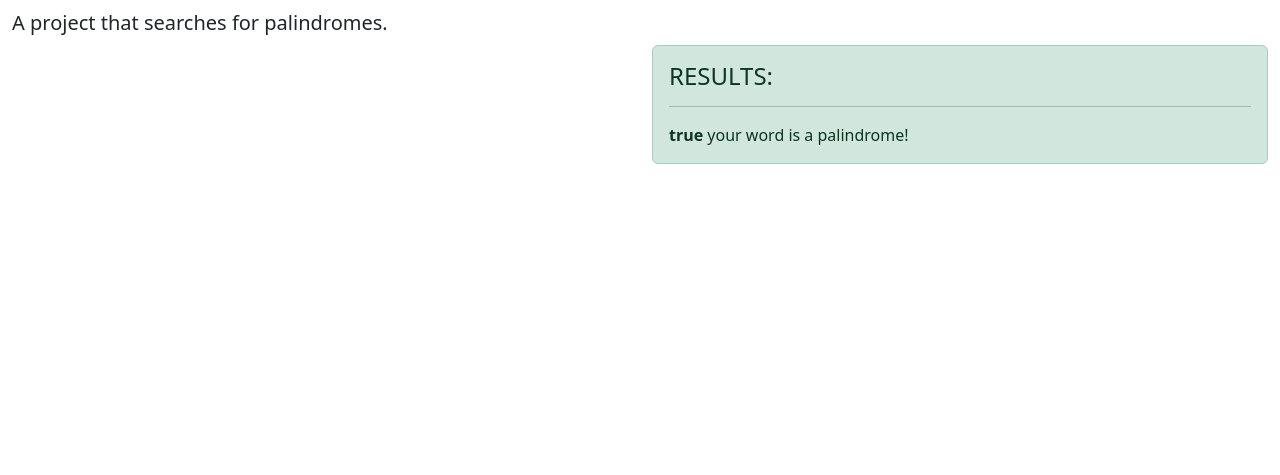
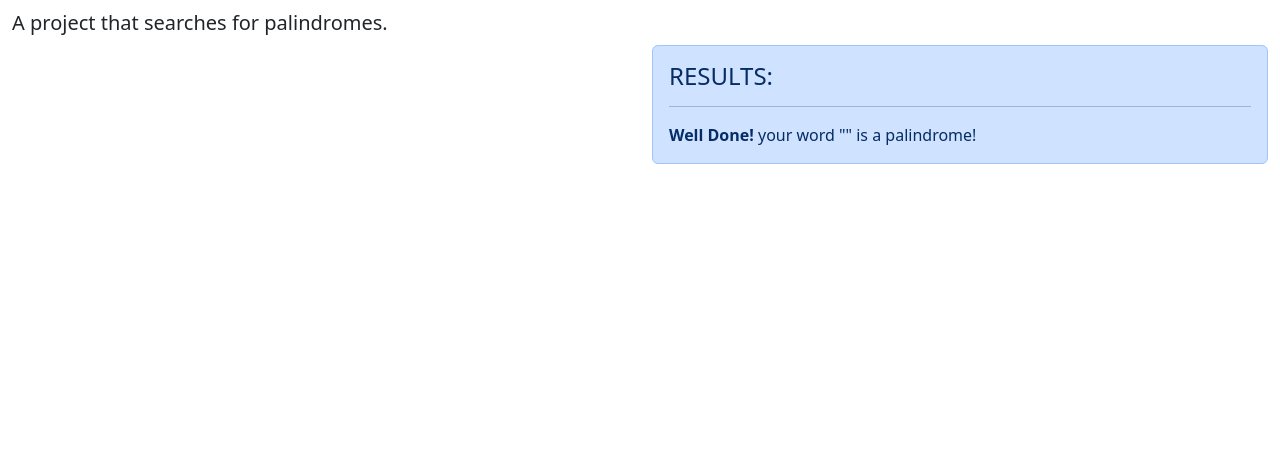
Before and after one commit to SawJay/TacoCat, a plain HTML site: page app.html in a window 1280 px wide. Both pictures are taken after a click on the button "Check". Shown: the part 242-717 px from the top of the page. Drawn offline with nearby package versions, Linux system fonts and the light colour scheme; some packages are replaced by stand-ins of ours; a script that the page names is missing.

Commit message:
Cleaned up palindromin. added regex

```diff
--- a/app.html
+++ b/app.html
@@ -70,7 +70,7 @@
                     </div>
                 </form>
                 <!-- Alert -->
-                <div class="alert alert-success mt-5 invisible fade show" id="alert" role="alert">
+                <div class="alert alert-primary mt-5 invisible fade show" id="alert" role="alert">
                     <h4 class="alert-heading">RESULTS:</h4>
                     <hr>
                     <p class="mb-0" id="msg"></p>
--- a/js/site.js
+++ b/js/site.js
@@ -2,33 +2,35 @@
 function getValues() {
 
   let originalString = document.getElementById('inputString').value;
+  // remove all excess characters
+  normalizedString = originalString.toLowerCase().replace(/[\W_]/g, '');
   // reverse the string
-  let revString = reverseString(originalString)
+  let revString = reverseString(normalizedString)
   // check original to see if equals reverse
-  let isPalindrome = checkForPalindrome(originalString, revString);
+  let isPalindrome = checkForPalindrome(normalizedString, revString);
   // display the 3 values in a message
-  displayResults(isPalindrome, originalString, revString);
+  displayResults(isPalindrome, normalizedString, revString);
 
 }
 
-function reverseString (originalString) {
+function reverseString(normalizedString) {
 
   let reverseString = '';
 
   // radar
-  for (let index = originalString.length - 1; index >= 0; index--) {
+  for (let index = normalizedString.length - 1; index >= 0; index--) {
 
     // r + a + d + a + r
-    reverseString += originalString[index];
+    reverseString += normalizedString[index];
 
   }
 
   return reverseString;
 }
 
-function checkForPalindrome(originalString, revString) {
+function checkForPalindrome(normalizedString, revString) {
 
-  if (originalString == revString) {
+  if (normalizedString == revString) {
     return true;
   } else {
     return false;
@@ -36,15 +38,15 @@ function checkForPalindrome(originalString, revString) {
 
 }
 
-function displayResults(isPalindrome) {
+function displayResults(isPalindrome, reverseString) {
 
-  if (isPalindrome == true ) {
-  document.getElementById('msg').innerHTML = `<strong>${isPalindrome}</strong> your word is a palindrome!`
- }
+  if (isPalindrome == true) {
+    document.getElementById('msg').innerHTML = `<strong>Well Done!</strong> your word "${reverseString}" is a palindrome!`
+  }
 
- else {
-    document.getElementById('msg').innerHTML = `<strong>${isPalindrome}</strong> your word is not a palindrome.`
- }
+  else {
+    document.getElementById('msg').innerHTML = `<strong>Oops..</strong> your word "${reverseString}" is not a palindrome.`
+  }
 
   document.getElementById('alert').classList.remove('invisible');
 }
```
Also changed, not shown: index.html (+2 -3 lines).
